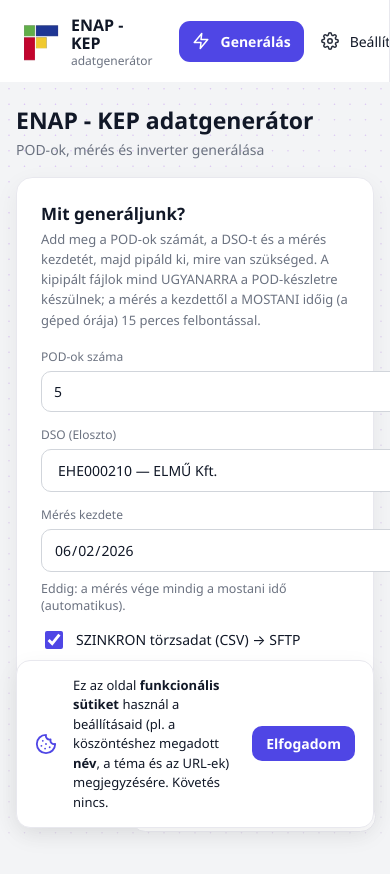
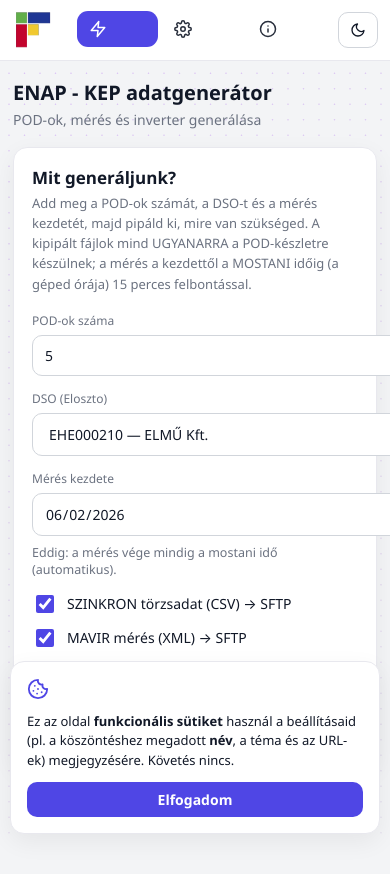
Before and after one commit to GiantFace/energy-data-creator, a React (Vite) app: page / in a window 390 px wide. Shown: the top 874 px of the page. Built offline with nearby package versions, Linux system fonts and the light colour scheme.

Commit message:
Teljes reszponzivitas: mobil felso navigacio, ikon-only telefonon, reszponziv cookie-sav es kredit

```diff
--- a/src/App.css
+++ b/src/App.css
@@ -163,12 +163,45 @@ button { font-family: inherit; font-size: 14px; border-radius: 10px; cursor: poi
 }
 
 /* ===== Responsive ===== */
-@media (max-width: 760px) {
+
+/* Tablet és kisebb: az oldalsáv felső, görgethető navigációs sávvá alakul */
+@media (max-width: 860px) {
   .shell { flex-direction: column; }
-  .sidebar { width: auto; height: auto; position: static; flex-direction: row; align-items: center; gap: 10px; padding: 12px; overflow-x: auto; }
-  .brand { margin: 0 8px 0 0; }
-  .nav { flex-direction: row; }
-  .side-foot { margin: 0 0 0 auto; flex-direction: row; align-items: center; }
-  .version { white-space: nowrap; }
-  .content { padding: 22px 16px 90px; }
+  .sidebar {
+    width: auto; height: auto;
+    position: sticky; top: 0; z-index: 30;
+    flex-direction: row; align-items: center; gap: 10px;
+    padding: 10px 12px;
+    border-right: none; border-bottom: 1px solid var(--border);
+  }
+  .brand { margin: 0 4px 0 0; padding: 0; }
+  .brand-sub { display: none; }
+  .nav { flex-direction: row; flex: 1; gap: 4px; overflow-x: auto; padding-bottom: 2px; }
+  .nav-item { padding: 9px 12px; white-space: nowrap; }
+  .side-foot { margin: 0; flex-direction: row; align-items: center; gap: 8px; }
+  .ghost.block { width: auto; }
+  .content { padding: 22px 18px 96px; }
+  .page-head h1 { font-size: 21px; }
 }
+
+/* Telefon: ikon-only téma-gomb, kompaktabb tartalom, alulra húzott elemek igazítása */
+@media (max-width: 560px) {
+  .theme-btn .btn-lbl { display: none; }
+  .theme-btn { padding: 9px 11px; }
+  .version { display: none; }
+  .content { padding: 18px 13px 110px; }
+  .card { padding: 18px; border-radius: 14px; }
+  .page-head h1 { font-size: 20px; }
+
+  .cookie-banner { left: 10px; right: 10px; bottom: 10px; flex-direction: column; align-items: stretch; gap: 12px; padding: 16px; }
+  .cookie-ic { align-self: flex-start; }
+  .cookie-banner .primary { width: 100%; }
+
+  .credit { left: 10px; right: 10px; bottom: 10px; text-align: center; }
+}
+
+/* Nagyon kicsi: a navigáció címkék elrejtése, csak ikonok */
+@media (max-width: 400px) {
+  .nav-item .nav-lbl { display: none; }
+  .brand-name { display: none; }
+}
--- a/src/App.tsx
+++ b/src/App.tsx
@@ -136,14 +136,15 @@ export default function App() {
                 className={`nav-item${view === n.id ? ' active' : ''}`}
                 onClick={() => setView(n.id)}
               >
-                <span className="nav-ic"><Icon name={n.icon} size={18} /></span> {n.label}
+                <span className="nav-ic"><Icon name={n.icon} size={18} /></span>
+                <span className="nav-lbl">{n.label}</span>
               </button>
             ))}
           </nav>
           <div className="side-foot">
-            <button className="ghost block" onClick={() => setTheme(theme === 'dark' ? 'light' : 'dark')}>
+            <button className="ghost block theme-btn" onClick={() => setTheme(theme === 'dark' ? 'light' : 'dark')}>
               <Icon name={theme === 'dark' ? 'sun' : 'moon'} size={16} />
-              {theme === 'dark' ? 'Világos téma' : 'Sötét téma'}
+              <span className="btn-lbl">{theme === 'dark' ? 'Világos téma' : 'Sötét téma'}</span>
             </button>
             <div className="version">{APP_VERSION}</div>
           </div>
```
